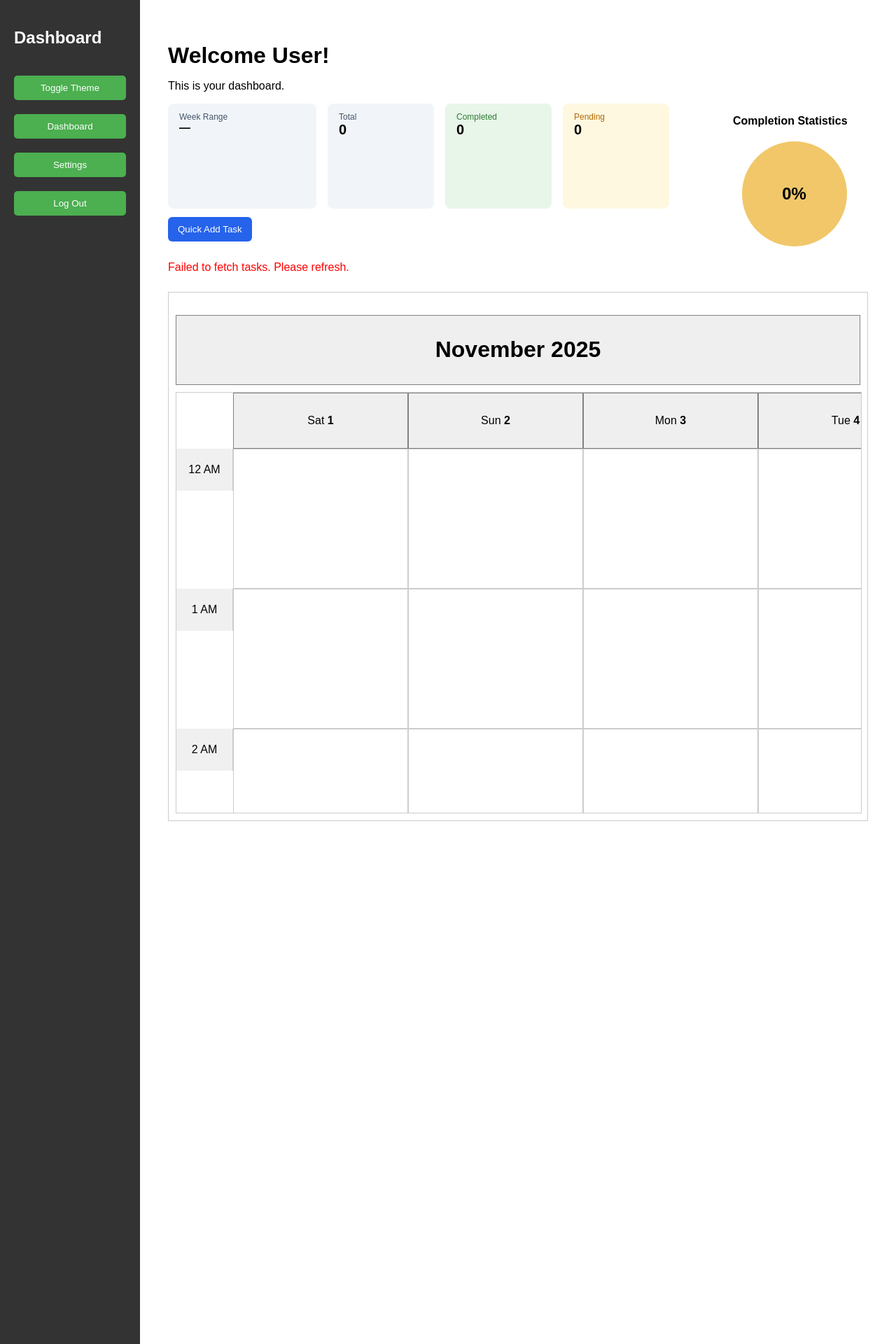
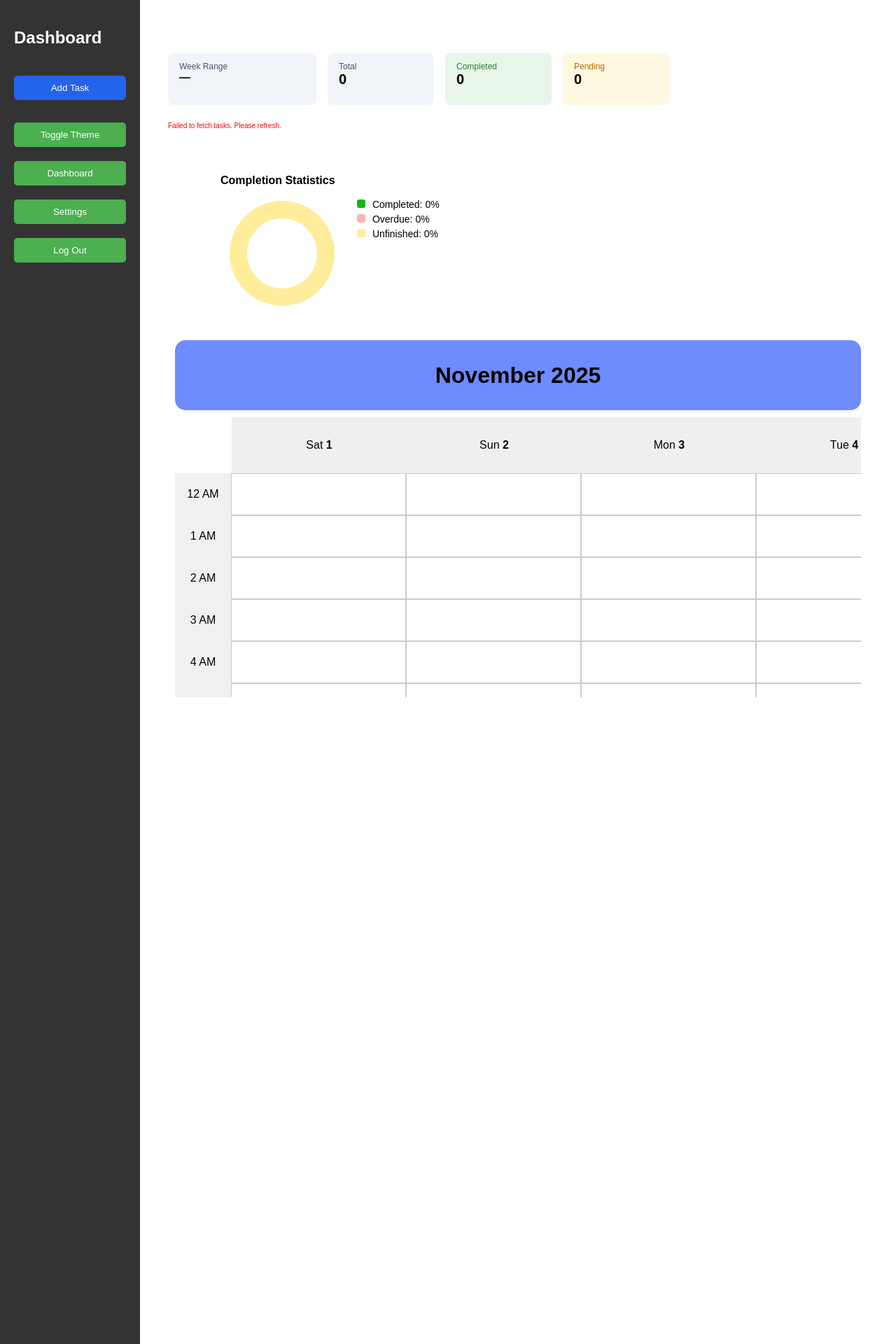
Before and after one commit to AkshayValtanitan/CSIT327-G2-TaskIT, a Django app: page /dashboard/ in a window 1280 px wide. Shown: the whole page at 70% size. Run offline with Django 5.2, Linux system fonts and the light colour scheme; the visitor is signed in with stand-in values (Sample User, id 1); parts of the project's set-up code (start-up, migrations or seed data) failed here and were passed over.

Commit message:
feature(taskit): redesign

```diff
--- a/dashboard/templates/dashboard.html
+++ b/dashboard/templates/dashboard.html
@@ -10,6 +10,11 @@
 <body class="{% if request.session.theme == 'dark' %}dark-mode{% endif %}">
     <div class="sidebar">
         <h2>Dashboard</h2>
+
+        <div style="margin: 12px 0;">
+            <button id="openQuickAdd" class="button addtask">Add Task</button>
+        </div>
+
         <button id="theme-toggle">Toggle Theme</button>
         <form method="get" action="{% url 'dashboard' %}">
             <button type="submit">Dashboard</button>
@@ -19,54 +24,69 @@
         </form>
         <form action="{% url 'logout' %}" method="POST">
             {% csrf_token %}
-            <button type="submit">Log Out</button>
+            <button type="submit" id="logoutButton">Log Out</button>
         </form>
     </div>
 
+    <div id="welcomeModal" class="welcome-modal" aria-hidden="true" role="dialog">
+        <div class="welcome-modal-content">
+            <h2>Welcome!</h2>
+        </div>
+    </div>
+
     <div class="main">
-        <h1>Welcome User!</h1>
-        <p>This is your dashboard.</p>
-        <div id="weeklySummary" style="display:flex; gap:16px; margin: 12px 0; flex-wrap: wrap;">
-            <div style="padding:12px 16px; border-radius:8px; background:#f1f5f9; min-width:180px;">
+        <div id="weeklySummary" style="display:flex; gap:16px; margin: 12px 0; flex-wrap: wrap; flex-direction: row;">
+            <div class="weekly-report">
+                <div class="summary-week">
+                    <div style="padding:12px 16px; border-radius:8px; background:#f1f5f9; min-width:180px; height: 50px;">
                         <div style="font-size:12px; color:#475569;">Week Range</div>
                         <div id="ws-range" style="font-weight:600;">—</div>
                     </div>
-            <div style="padding:12px 16px; border-radius:8px; background:#f1f5f9; min-width:120px;">
+                    <div style="padding:12px 16px; border-radius:8px; background:#f1f5f9; min-width:120px; height: 50px;">
                         <div style="font-size:12px; color:#475569;">Total</div>
                         <div id="ws-total" style="font-weight:700; font-size:20px;">0</div>
                     </div>
-            <div style="padding:12px 16px; border-radius:8px; background:#e8f5e9; min-width:120px;">
+                    <div style="padding:12px 16px; border-radius:8px; background:#e8f5e9; min-width:120px; height: 50px;">
                         <div style="font-size:12px; color:#2e7d32;">Completed</div>
                         <div id="ws-completed" style="font-weight:700; font-size:20px;">0</div>
                     </div>
-            <div style="padding:12px 16px; border-radius:8px; background:#fff8e1; min-width:120px;">
+                    <div style="padding:12px 16px; border-radius:8px; background:#fff8e1; min-width:120px; height: 50px;">
                         <div style="font-size:12px; color:#b26a00;">Pending</div>
                         <div id="ws-pending" style="font-weight:700; font-size:20px;">0</div>
                     </div>
-            <div class="percentage-container">
-                <b><p>Completion Statistics</p></b>
-                <div class="circle-container">
-                    <div class="circle" id="completion-circle">0%</div>
+                </div>
+
+                <div id="lists" style="display:flex; gap:20px; margin: 10px 0; flex-wrap: wrap; font-size: 10px;">
+                    <div class="task-categories unfinished">
+                        <h3>Unfinished</h3>
+                        <ul id="unfinishedList"></ul>
+                    </div>
+                    <div class="task-categories completed">
+                        <h3>Completed</h3>
+                        <ul id="completedList"></ul>
+                    </div>
+                    <div class="task-categories overdue" id="overdue">
+                        <h3>Overdue</h3>
+                        <ul id="overdueTasks"></ul>
                     </div>
                 </div>
             </div>
 
-        <div style="margin: 12px 0;">
-            <button id="openQuickAdd" class="btn-primary">Quick Add Task</button>
+            <div class="circleNlabels">
+                <div class="percentage-container">
+                    <b><p>Completion Statistics</p></b>
+
+                    <div class="circle-container">
+                        <div class="circle" id="completion-circle">0%</div>
+                        <div class="circle small"></div>
                     </div>
-        <div id="lists" style="display:flex; gap:20px; margin: 10px 0; flex-wrap: wrap;">
-            <div style="flex:1; min-width:280px;">
-                <h3>Unfinished</h3>
-                <ul id="unfinishedList"></ul>
                 </div>
-            <div style="flex:1; min-width:280px;">
-                <h3>Completed</h3>
-                <ul id="completedList"></ul>
+                <div class="percent-labels">
+                        <p><span class="color-box green"></span> Completed: <span id="completed-pct">0%</span></p>
+                        <p><span class="color-box red"></span> Overdue: <span id="overdue-pct">0%</span></p>
+                        <p><span class="color-box yellow"></span> Unfinished: <span id="unfinished-pct">0%</span></p>
                     </div>
-            <section id="overdue">
-                <h3>Overdue</h3>
-                <ul id="overdueTasks"></ul>
-            </section>
+            </div>
         </div>
 
         <div class="calendar-box">
@@ -175,6 +195,27 @@
             const hour = i % 12 || 12;
             const ampm = i < 12 ? "AM" : "PM";
             return `${hour} ${ampm}`;
+        });
+
+        window.addEventListener('load', () => {
+            const modal = document.getElementById('welcomeModal');
+
+            if (!localStorage.getItem("welcomeShown")) {
+                modal.classList.add('show');
+
+                setTimeout(() => {
+                    modal.classList.remove('show');
+                    setTimeout(() => {
+                        modal.style.display = 'none';
+                    }, 500);
+                }, 2000);
+
+                localStorage.setItem("welcomeShown", "true");
+            }
+        });
+
+        document.querySelector('#logoutButton').addEventListener('click', () => {
+            localStorage.removeItem("welcomeShown");
         });
 
         if (localStorage.getItem("theme") === "dark") {
@@ -586,13 +627,17 @@
                 const unfinishedPercent = total ? (unfinished / total) * 100 : 0;
 
                 const circle = document.getElementById('completion-circle');
-                circle.textContent = Math.round(completedPercent) + '%';
+                document.getElementById('completed-pct').textContent = Math.round(completedPercent) + '%';
+                document.getElementById('overdue-pct').textContent = Math.round(overduePercent) + '%';
+                document.getElementById('unfinished-pct').textContent = Math.round(unfinishedPercent) + '%';
+
+                // circle.textContent = Math.round(completedPercent) + '%';
 
                 circle.style.background = `
                     conic-gradient(
-                        green 0% ${completedPercent}%,
-                        rgb(199, 63, 63) ${completedPercent}% ${completedPercent + overduePercent}%,
-                        rgb(241, 199, 106) ${completedPercent + overduePercent}% 100%
+                        #0ab913 0% ${completedPercent}%,
+                        #ffb3b3 ${completedPercent}% ${completedPercent + overduePercent}%,
+                        #ffed9c ${completedPercent + overduePercent}% 100%
                     )
                 `;
             })
--- a/login/static/login/css/dashboard.css
+++ b/login/static/login/css/dashboard.css
@@ -12,6 +12,7 @@
 }
 
 .main {
+    margin-left: 200px;
     flex: 1;
     padding: 40px;
     min-width: 0;
@@ -23,7 +24,9 @@
     color: white;
     height: 100vh;
     padding: 20px;
+    position: fixed;
     box-sizing: border-box;
+    overflow-y: auto;
 }
 
 .sidebar button {
@@ -37,8 +40,21 @@
     border-radius: 5px;
 }
 
+button.addtask {
+    background-color: #2563eb;
+    color: #fff;
+    border: none;
+    padding: 10px 14px;
+    border-radius: 6px;
+    cursor: pointer;
+}
+
 .sidebar button:hover {
     background-color: #45a049;
+}
+
+button.addtask:hover {
+    background-color: #7d99d3;
 }
 
 .main {
@@ -51,15 +67,73 @@
     margin-bottom: 10px;
 }
 
+.welcome-modal {
+    display: none; /* hidden by default */
+    position: fixed;
+    inset: 0;
+    background: rgb(255, 255, 255);
+    display: flex;
+    align-items: center;
+    justify-content: center;
+    z-index: 50;
+    opacity: 0;
+    pointer-events: none;
+    transition: opacity 0.5s ease;
+}
+
+.welcome-modal.show {
+    display: flex;
+    opacity: 1;
+}
+
+.welcome-modal-content {
+    background-color: transparent;
+    padding: 24px;
+    border-radius: 10px;
+    font-size: 40px;
+    text-align: center;
+    transform: translateY(-50px);
+    opacity: 0;
+    transition: transform 0.5s ease, opacity 0.5s ease;
+}
+
+.welcome-modal.show .welcome-modal-content {
+    transform: translateY(0);
+    opacity: 1;
+}
+
+.welcome-modal.hidden {
+    display: none;
+    pointer-events: none;
+}
+
+.summary-week {
+    display:flex;
+    flex-direction: row;
+    gap:16px;
+    margin: 12px 0;
+    flex-wrap: wrap;
+    height: 50px;
+    min-width:120px
+}
+
+.weekly-report {
+    display:flex;
+    flex-direction: column;
+    gap:16px;
+    margin: 12px 0;
+    flex-wrap: wrap;
+}
+
 .calendar-month-container {
     width: 100%;
-    border: 1px solid #ccc;
+    /* border: 1px solid #ccc; */
 }
 
 .calendar-box {
     width: 100%;
     max-width: 100%;
-    border: 1px solid #ccc;
+    /* border: 1px solid #ccc; */
     padding: 10px;
     box-sizing: border-box;
     overflow: hidden;
@@ -67,10 +141,10 @@
 
 .calendar-container {
     width: 100%;
-    height: 600px;
+    height: 400px;
+    /* height: calc(100vh - 100px); fills the remaining viewport height */
     overflow-x: auto;
     overflow-y: auto;
-    border: 1px solid #ccc;
 }
 
 .calendar-grid {
@@ -98,7 +172,6 @@
     position: sticky;
     left: 0;
     z-index: 5;
-    border-right: 1px solid #ccc;
     display: flex;
     align-items: center;
     justify-content: center;
@@ -119,7 +192,7 @@
 
 .cell {
     min-width: 250px;
-    height: 200px;
+    height: 60px;
     border: 1px solid #ccc;
     text-align: center;
     box-sizing: border-box;
@@ -129,9 +202,9 @@
 }
 
 .month-year {
+    border-radius: 15px;
     height: 100px;
-    background-color: rgba(203, 203, 203, 0.3);
-    border: 1px solid #818181;
+    background-color: rgb(110, 139, 255);
     text-align: center;
     box-sizing: border-box;
     display: flex;
@@ -143,7 +216,6 @@
     min-width: 250px;
     height: 80px;
     background-color: rgba(203, 203, 203, 0.3);
-    border: 1px solid #818181;
     text-align: center;
     box-sizing: border-box;
     display: flex;
@@ -239,14 +311,38 @@
 /* Event pill inside calendar cell */
 .event-pill {
     display: inline-block;
+    width: 100%;
+    height: 25px;
+    align-content: center;
+    font-style: bold;
     color: #fff;
     padding: 4px 6px;
     border-radius: 6px;
-    font-size: 12px;
+    font-size: 20px;
     max-width: 90%;
     overflow: hidden;
     text-overflow: ellipsis;
     white-space: nowrap;
+}
+
+.task-categories {
+    flex:1;
+    padding: 10px;
+    padding-right: 15px;
+    min-width:180px;
+    border-radius: 6px;
+}
+
+.task-categories.unfinished {
+    background-color: #ffed9c;
+}
+
+.task-categories.completed {
+    background-color: #9cffa1;
+}
+
+.task-categories.overdue {
+    background-color: #ffb3b3;
 }
 
 body.dark-mode{
@@ -279,7 +375,7 @@
 .percentage-container {
     margin-left: 75px;
     width: 175px;
-    height: 150px;
+    height: 160px;
     position: relative;
 }
 
@@ -305,4 +401,68 @@
     font-size: 24px;
     font-weight: bold;
     color: black;
+    position: absolute;
 }
+
+.small {
+    width: 100px;
+    height: 100px;
+    background-color: rgb(255, 255, 255);
+    left: 25px;
+    top: 25px;
+    z-index: 10;
+}
+
+.circleNlabels {
+    display: flex;
+    padding-bottom: 50px;
+    flex-direction: row;
+    align-items: center;
+    gap: 20px;
+}
+
+.percent-labels p {
+    margin: 5px 0;
+    font-size: 14px;
+}
+
+.color-box {
+    display: inline-block;
+    width: 12px;
+    height: 12px;
+    margin-right: 6px;
+    border-radius: 3px;
+}
+
+.color-box.green {
+    background: #0ab913;
+}
+
+.color-box.red {
+    background: #ffb3b3;
+}
+
+.color-box.yellow {
+    background: #ffed9c;
+}
+
+/* calendar scroll bar */
+.calendar-container::-webkit-scrollbar {
+    width: 12px;
+    height: 12px;
+}
+
+.calendar-container::-webkit-scrollbar-track {
+    background: #f1f1f1;
+    border-radius: 6px;
+}
+
+.calendar-container::-webkit-scrollbar-thumb {
+    background-color: #2563eb;
+    border-radius: 6px;
+    border: 3px solid #f1f1f1;
+}
+
+.calendar-container::-webkit-scrollbar-thumb:hover {
+    background-color: #1d4ed8;
+}
--- a/tasks/views.py
+++ b/tasks/views.py
@@ -9,6 +9,11 @@
 from calendar import monthrange
 from datetime import datetime, date, timedelta, time
 
+def delete_old_tasks(user_id: str, days_old: int = 30):
+    # delete tasks older than 30
+    cutoff_date = (date.today() - timedelta(days=days_old)).isoformat()
+    supabase.table("task").delete().eq("user_id", user_id).lt("date", cutoff_date).execute()
+
 @login_required(login_url='login')
 @require_http_methods(["GET", "POST"])
 def tasks_api(request):
@@ -16,6 +21,8 @@
     print("User ID in session:", user_id)
     if not user_id:
         return JsonResponse({"error": "Supabase user_id not found"}, status=400)
+
+    delete_old_tasks(user_id)
 
     if request.method == "GET":
         year = request.GET.get("year")
@@ -107,6 +114,9 @@
     user_id = request.session.get("supabase_user_id")
     if not user_id:
         return JsonResponse({"error": "Supabase user_id not found"}, status=400)
+
+    delete_old_tasks(user_id)
+
     today = timezone.localdate()
     start = today - timedelta(days=today.weekday())
     end = start + timedelta(days=6)
```
Lines whose indentation alone changed are shown as unchanged.
